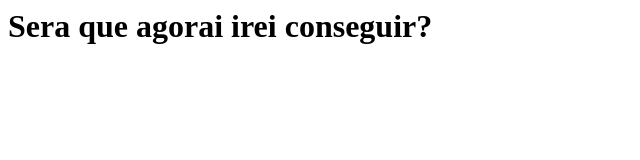
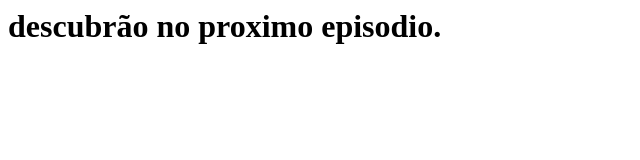
Before and after one commit to RafaelHenriqueRamalho/WebAcademy4, a plain HTML site: page index.html in a window 1280 px wide. Shown: the whole page, without its empty margins (0-640 px from the left). Drawn offline with Linux system fonts and the light colour scheme.

Commit message:
two commit

```diff
--- a/index.html
+++ b/index.html
@@ -2,6 +2,6 @@
 	<head>
 	</head>
 	<body>
-	<h1> Sera que agorai irei conseguir? </h1>
+	<h1> descubrão no proximo episodio. </h1>
 	</body>
 </html>
```
